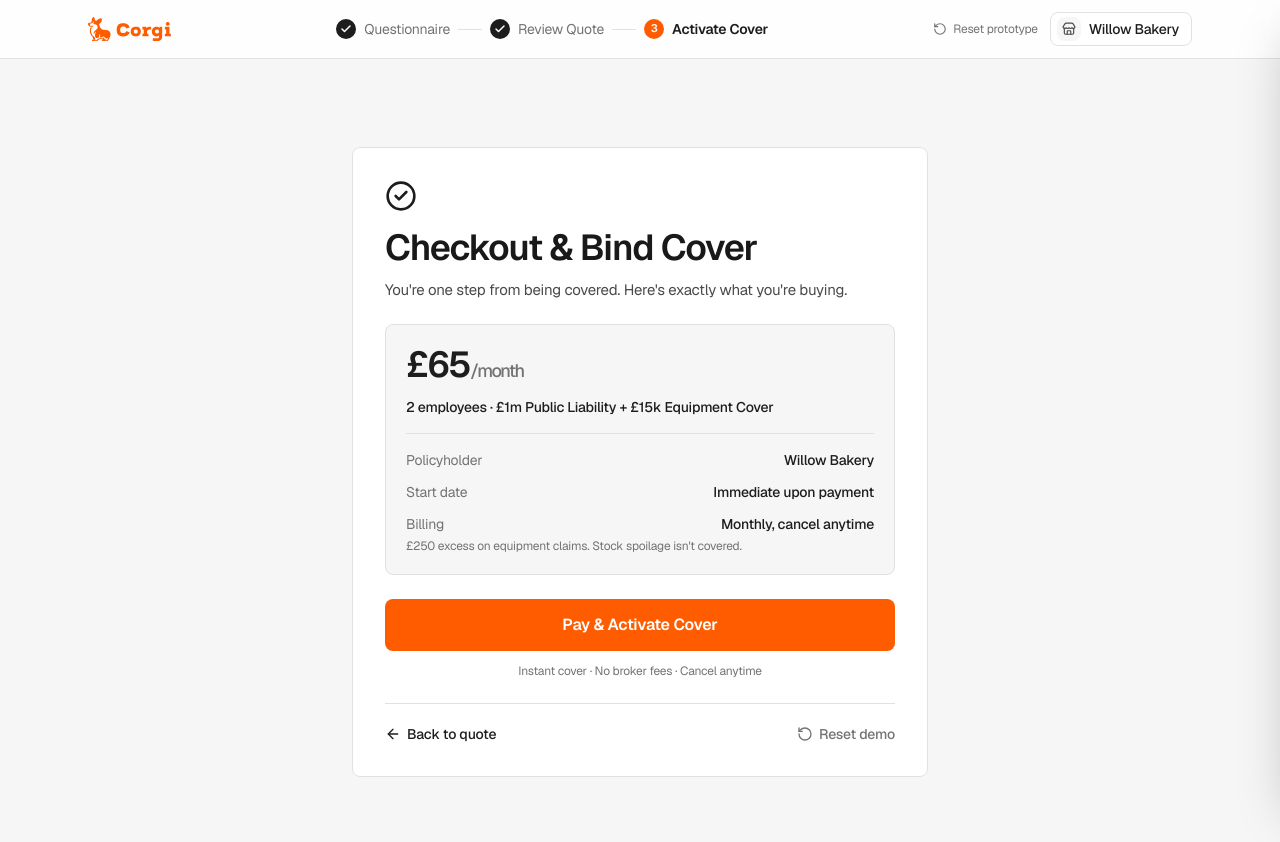
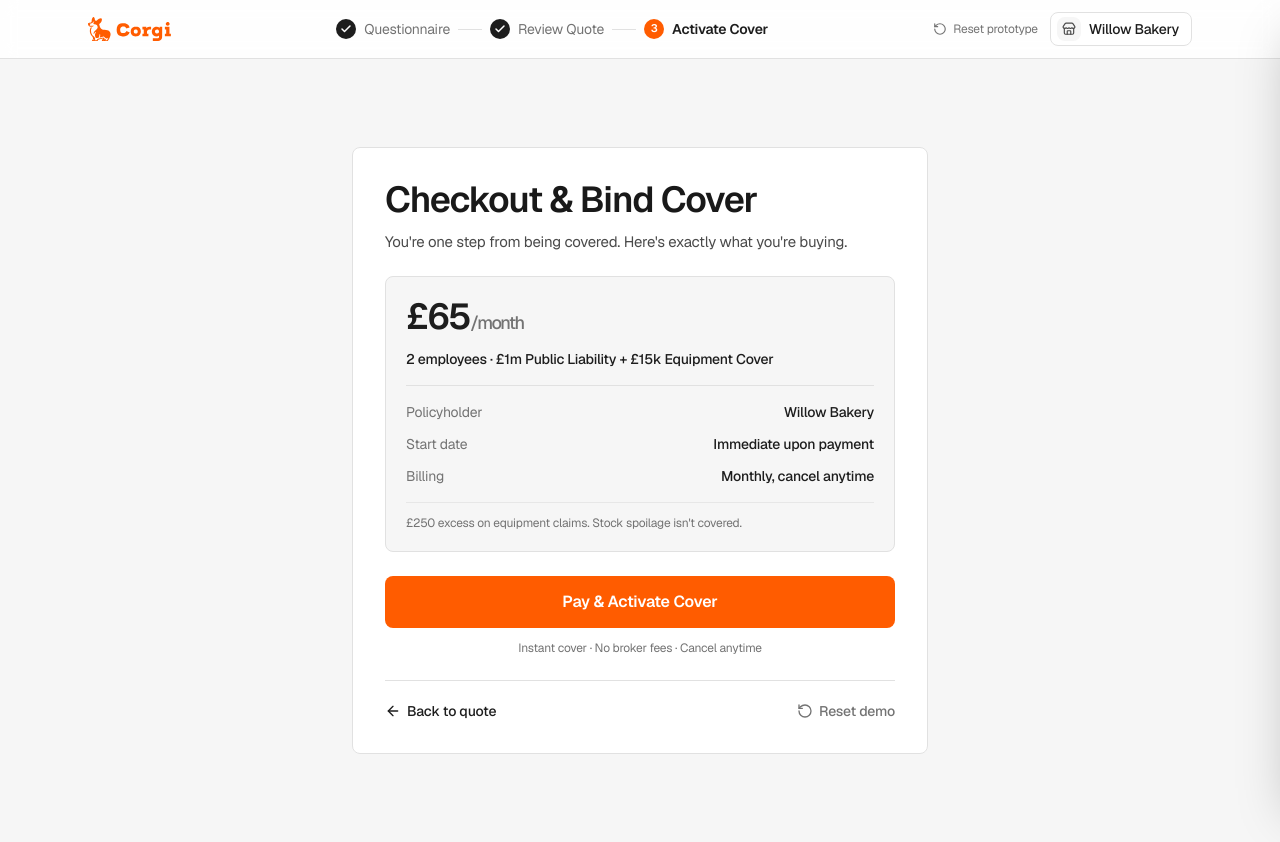
Before and after one commit to leonardoxmoreno1988/corgi-willow-bakery-quote, a React (Vite) app: page / in a window 1280 px wide. Both pictures are taken after a click on the button "Continue to Payment". Shown: the top 842 px of the page. Built offline with nearby package versions, Linux system fonts and the light colour scheme.

Commit message:
style: tidy checkout header and footnote spacing
Co-Authored-By: Claude Sonnet 5.5 <noreply@anthropic.com>

```diff
--- a/src/components/quote/CheckoutStep.tsx
+++ b/src/components/quote/CheckoutStep.tsx
@@ -1,4 +1,4 @@
-import { ArrowLeft, Check, CheckCircle2, Loader2, RotateCcw } from "lucide-react";
+import { ArrowLeft, Check, Loader2, RotateCcw } from "lucide-react";
 import { useEffect, useRef, useState } from "react";
 import { POLICY_REFERENCE, REASSURANCE, formatCompact, pluralEmployees } from "../../data/mockInsurance";
 import type { QuestionnaireAnswers } from "../../types/insurance";
@@ -106,8 +106,7 @@ export function CheckoutStep({ answers, monthlyPrice, onBack, onReset, onActivat
   return (
     <div className="animate-fade-up mx-auto max-w-xl py-6 sm:py-12">
       <div className="rounded-lg border border-hairline bg-surface p-6 sm:p-8">
-        <CheckCircle2 className="size-8 text-ink" aria-hidden />
-        <h1 className="mt-4 text-3xl sm:text-4xl">Checkout & Bind Cover</h1>
+        <h1 className="text-3xl sm:text-4xl">Checkout & Bind Cover</h1>
         <p className="mt-3">You're one step from being covered. Here's exactly what you're buying.</p>
 
         <div className="mt-6 rounded-lg border border-hairline bg-fog p-5">
@@ -126,7 +125,7 @@ export function CheckoutStep({ answers, monthlyPrice, onBack, onReset, onActivat
               </div>
             ))}
           </dl>
-          <p className="mt-1 text-xs text-muted">£250 excess on equipment claims. Stock spoilage isn't covered.</p>
+          <p className="mt-4 border-t border-hairline/70 pt-3 text-xs text-muted">£250 excess on equipment claims. Stock spoilage isn't covered.</p>
         </div>
 
         <button
```
